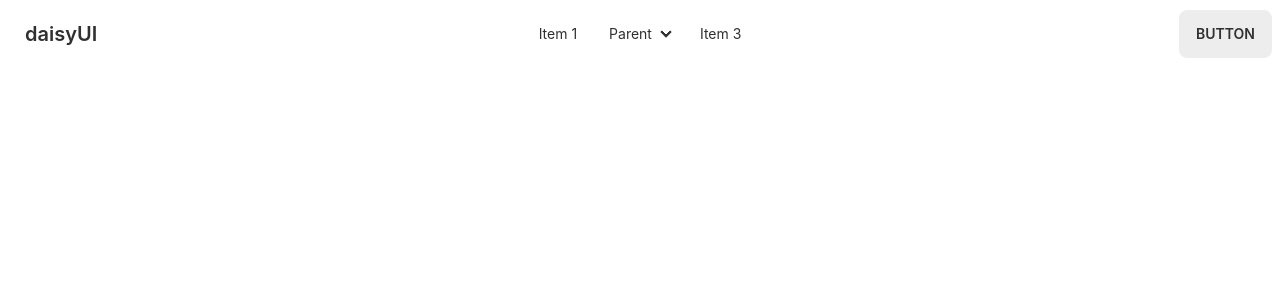
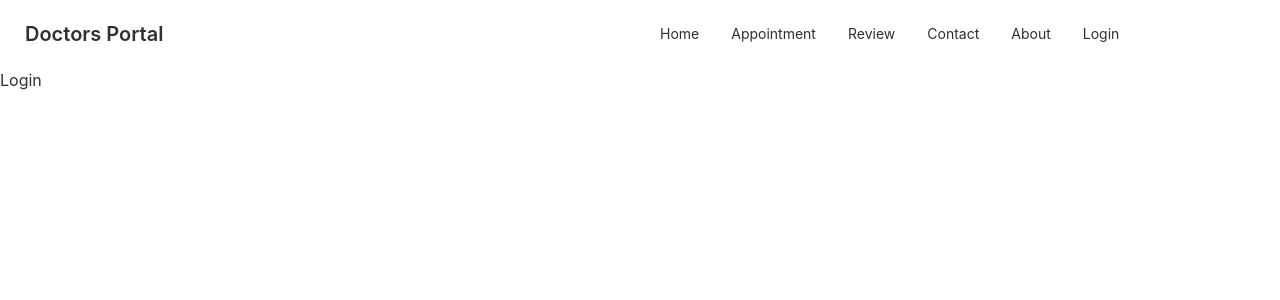
Before and after one commit to ahbab1995/doctors-porta-client, a React (Create React App) app: page /login in a window 1280 px wide. Shown: the top 300 px of the page. Built offline with nearby package versions, Linux system fonts and the light colour scheme.

Commit message:
navbar new code added

```diff
--- a/src/App.js
+++ b/src/App.js
@@ -1,8 +1,8 @@
-import logo from "./logo.svg";
 import "./App.css";
 import Navbar from "./Pages/Shared/Navbar";
 import { Route, Routes } from "react-router";
 import Home from "./Pages/Home/Home";
+import Login from "./Pages/Login/Login";
 
 function App() {
   return (
@@ -10,7 +10,7 @@ function App() {
       <Navbar></Navbar>
       <Routes>
         <Route path="/" element={<Home />} />
-
+        <Route path="/login" element={<Login />} />
       </Routes>
     </div>
   );
--- /dev/null
+++ b/src/Pages/Login/Login.js
@@ -0,0 +1,11 @@
+import React from 'react';
+
+const Login = () => {
+    return (
+        <div>
+            <h4>Login</h4>
+        </div>
+    );
+};
+
+export default Login;
--- a/src/Pages/Shared/Navbar.js
+++ b/src/Pages/Shared/Navbar.js
@@ -1,55 +1,54 @@
-import React from 'react';
-
-
+import React from "react";
+import Home from "./../Home/Home";
+import { Link } from "react-router-dom";
 
 const Navbar = () => {
-    return(
+  const menuItems = <>
+       <li><Link to="/">Home</Link></li>
+        <li><Link to="/appointment">Appointment</Link></li>
+        <li><Link to="/review">Review</Link></li>
+        <li><Link to="/contact">Contact</Link></li>
+        <li><Link to="/about">About</Link></li>
+        <li><Link to="/login">Login</Link></li>
+    </>
+  return (
     <section>
       <div className="navbar bg-base-100">
         <div className="navbar-start">
           <div className="dropdown">
             <label tabIndex={0} className="btn btn-ghost lg:hidden">
-        <svg xmlns="http://www.w3.org/2000/svg" className="h-5 w-5" fill="none" viewBox="0 0 24 24" stroke="currentColor"><path strokeLinecap="round" strokeLinejoin="round" strokeWidth="2" d="M4 6h16M4 12h8m-8 6h16" /></svg>
+              <svg
+                xmlns="http://www.w3.org/2000/svg"
+                className="h-5 w-5"
+                fill="none"
+                viewBox="0 0 24 24"
+                stroke="currentColor"
+              >
+                <path
+                  strokeLinecap="round"
+                  strokeLinejoin="round"
+                  strokeWidth="2"
+                  d="M4 6h16M4 12h8m-8 6h16"
+                />
+              </svg>
             </label>
-      <ul tabIndex={0} className="menu menu-sm dropdown-content mt-3 p-2 shadow bg-base-100 rounded-box w-52">
-        <li><a>Item 1</a></li>
-        <li>
-          <a>Parent</a>
-          <ul className="p-2">
-            <li><a>Submenu 1</a></li>
-            <li><a>Submenu 2</a></li>
-          </ul>
-        </li>
-        <li><a>Item 3</a></li>
+            <ul
+              tabIndex={0}
+              className="menu menu-sm dropdown-content mt-3 p-2 shadow bg-base-100 rounded-box w-52"
+            >
+              {menuItems}
             </ul>
           </div>
-    <a className="btn btn-ghost normal-case text-xl">daisyUI</a>
+          <a className="btn btn-ghost normal-case text-xl">Doctors Portal</a>
         </div>
         <div className="navbar-center hidden lg:flex">
           <ul className="menu menu-horizontal px-1">
-      <li><a>Item 1</a></li>
-      <li tabIndex={0}>
-        <details>
-          <summary>Parent</summary>
-          <ul className="p-2">
-            <li><a>Submenu 1</a></li>
-            <li><a>Submenu 2</a></li>
+          {menuItems}
           </ul>
-        </details>
-      </li>
-      <li><a>Item 3</a></li>
-    </ul>
-  </div>
-  <div className="navbar-end">
-    <a className="btn">Button</a>
         </div>
       </div>
     </section>
-    )
-}
-
-
-
-
+  );
+};
 
 export default Navbar;
```
Lines whose indentation alone changed are shown as unchanged.
